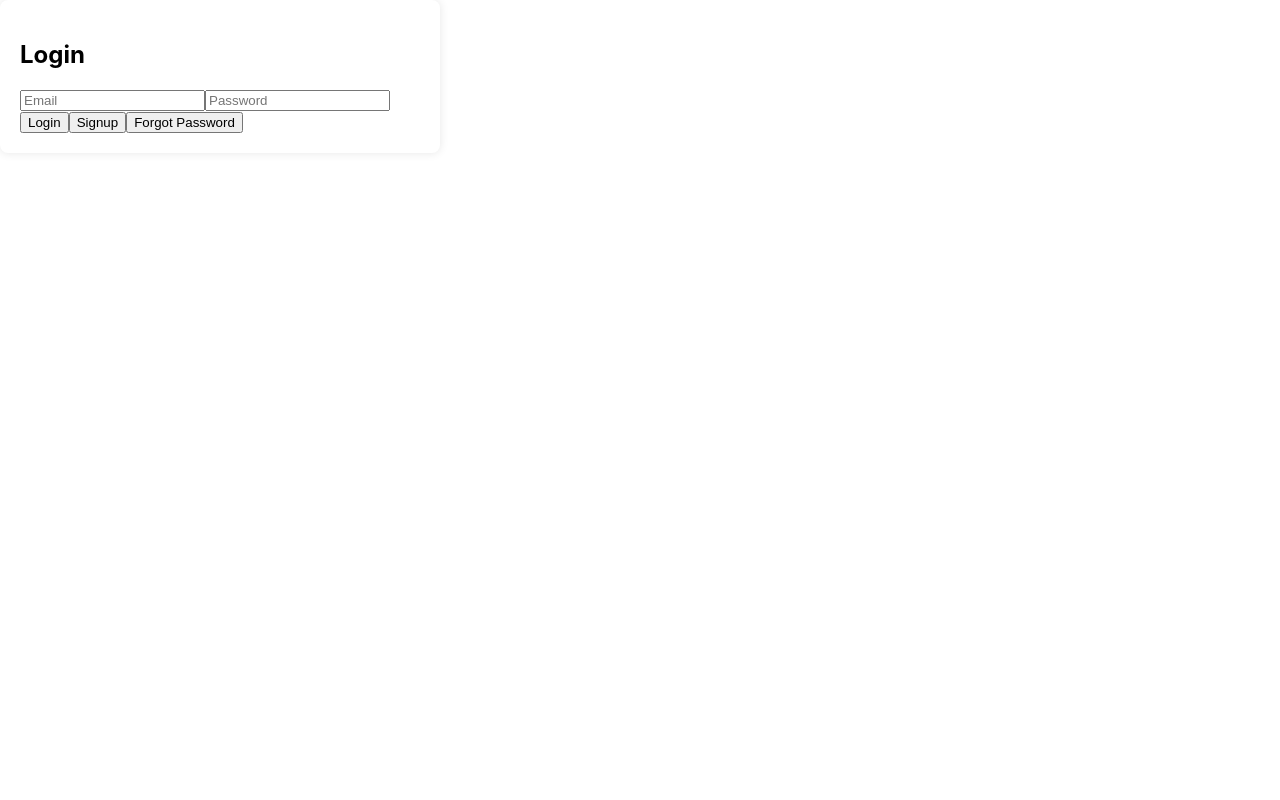
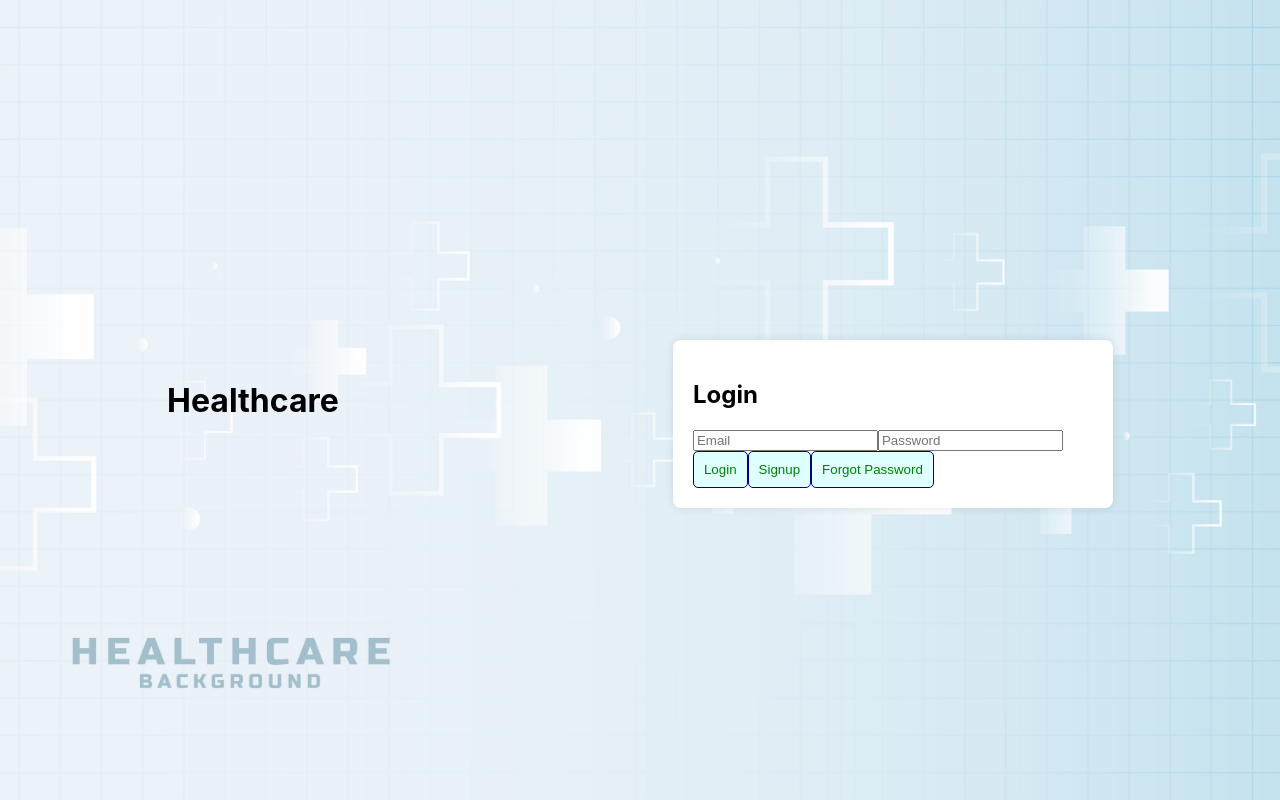
Before and after one commit to NimbleNitesh/Healthcare-Information-Assistant, a React (Create React App) app in the folder frontend/: page / in a window 1280 px wide. Built offline with nearby package versions, Linux system fonts and the light colour scheme.

Commit message:
frontend css

```diff
--- /dev/null
+++ b/frontend/src/components/login.css
@@ -0,0 +1,44 @@
+.fullContainer{
+    height: 100vh;
+    width: 100vw;
+    background-image: url('../assets/login_background.jpg');
+    background-repeat: no-repeat;
+    background-size: cover;
+    background-position: center;
+    display: flex;
+    flex-direction: row;
+    justify-content: space-around;
+    align-items: center;
+}
+
+.loginButton{
+    background: lightcyan;
+    color: green;
+    border: 1px solid navy;
+    border-radius: 5px;
+    padding: 10px;
+    font-size: 800;
+    font-weight: 500;
+    cursor: pointer;
+}
+
+.loginButton:hover{
+    font-weight: 800;
+    font-size: 1000;
+    color: darkgreen;
+}
+
+.otherButton{
+    background: lightcyan;
+    color: green;
+    border: 1px solid navy;
+    border-radius: 5px;
+    padding: 10px;
+    font-size: 800;
+    font-weight: 500;
+    cursor: pointer;
+}
+
+.loginBox{
+    height: 15%;
+}
--- a/frontend/src/components/login.js
+++ b/frontend/src/components/login.js
@@ -3,6 +3,8 @@ import React, { useState } from 'react';
 import styled from 'styled-components';
 import axios from 'axios';
 import { useNavigate } from 'react-router-dom';
+import './login.css';
+import login_background from '../assets/login_background.jpg';
 
 const LoginForm = styled.div`
   background-color: #fff;
@@ -54,15 +56,22 @@ const Login = () => {
   };
 
   return (
+    <div className='fullContainer'>
+    <div className='generalInfo'>
+    <h1>Healthcare</h1>
+    </div>
+    <div className='loginBox'>
     <LoginForm>
       <h2>Login</h2>
       {/* Add your image here */}
       <input type="email" placeholder="Email" value={email} onChange={handleEmailChange} />
       <input type="password" placeholder="Password" value={password} onChange={handlePasswordChange} />
-      <button onClick={handleLogin}>Login</button>
-      <button onClick={(e)=>{navigate('/Signup')}}>Signup</button>
-      <button onClick={(e)=>{navigate('/Forgot')}}>Forgot Password</button>
+      <button className='loginButton' onClick={handleLogin}>Login</button>
+      <button className='otherButton' onClick={(e)=>{navigate('/Signup')}}>Signup</button>
+      <button className='otherButton' onClick={(e)=>{navigate('/Forgot')}}>Forgot Password</button>
     </LoginForm>
+    </div>
+    </div>
   );
 };
 
```
Also changed, not shown: frontend/src/assets/chat_background.jpg (added), frontend/src/assets/login_background.jpg (added).
